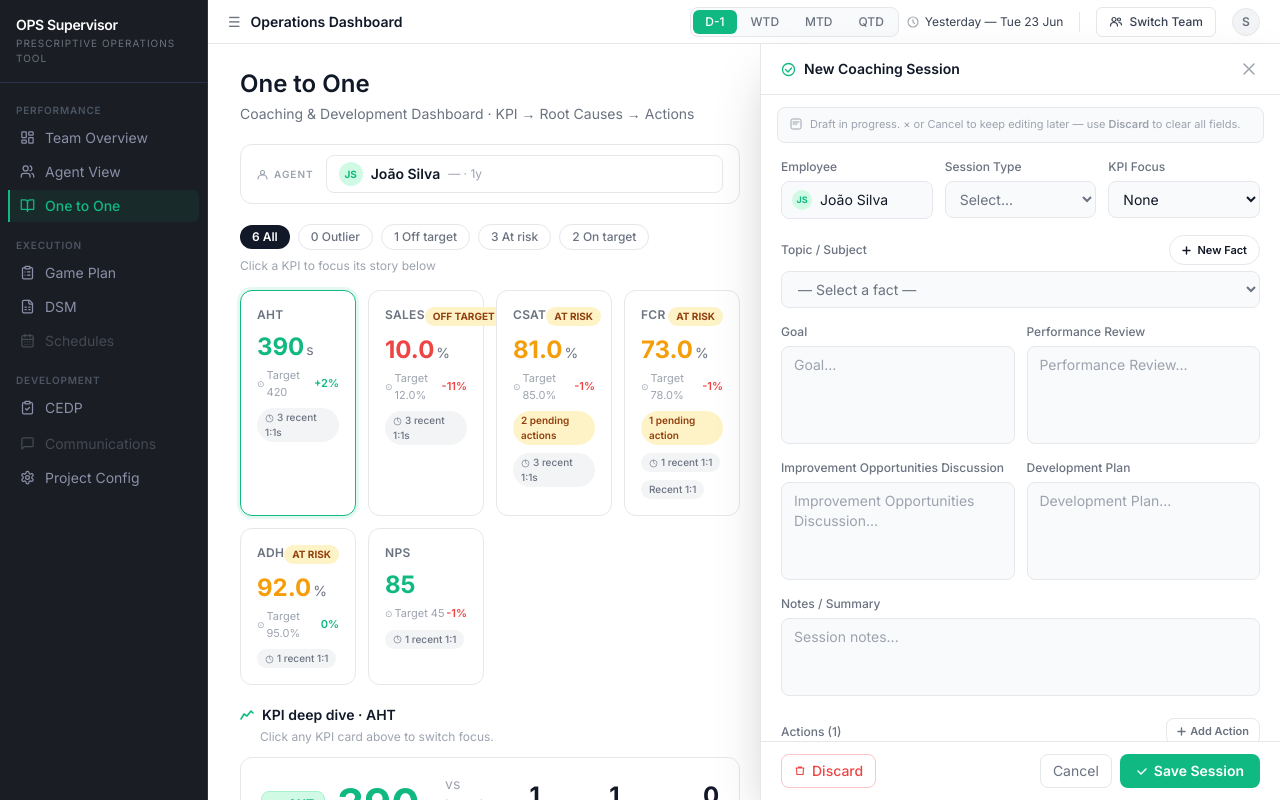
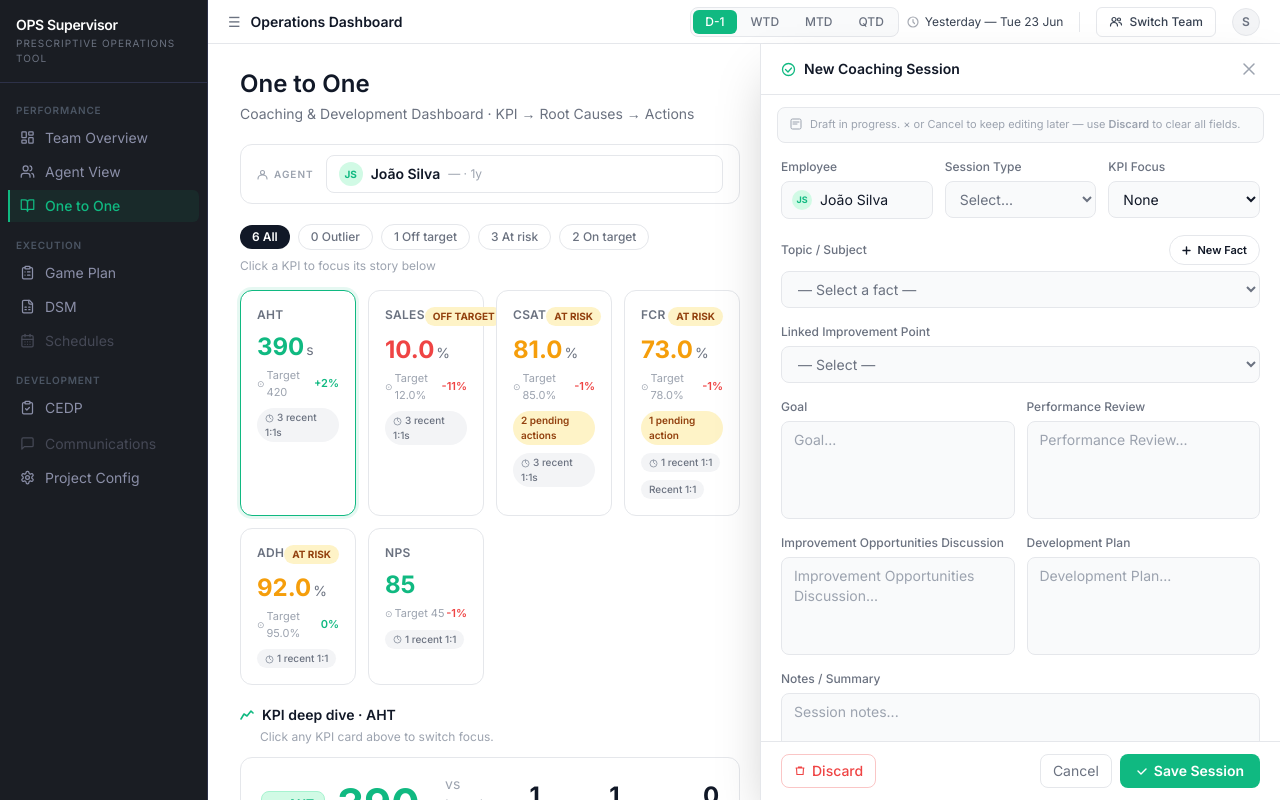
Before and after one commit to andresromero-blip/ops-supervisor-prototypes, a Next.js app: page /projects/20260620-one-to-one in a window 1280 px wide. Both pictures are taken after a click on the button "+ New Session". Shown: the top 800 px of the page. Built offline with nearby package versions, Linux system fonts and the light colour scheme.

Commit message:
Update page.tsx

```diff
--- a/app/projects/20260620-one-to-one/page.tsx
+++ b/app/projects/20260620-one-to-one/page.tsx
@@ -624,6 +624,16 @@ export default function OneToOnePage() {
                     </select>
                   </div>
 
+                  {/* Linked Improvement Point — connects to Agent View Personal Insights */}
+                  <div>
+                    <label className="text-xs font-medium text-text-secondary block mb-1.5">Linked Improvement Point</label>
+                    <select className="w-full text-sm border border-border rounded-lg px-3 py-2 bg-surface-muted text-text-secondary focus:outline-none focus:border-brand">
+                      <option>— Select —</option>
+                      <option>Improve closing technique — only 35% pitch rate</option>
+                      <option>Greeting protocol compliance — failed 3 consecutive evals</option>
+                    </select>
+                  </div>
+
                   {/* Goal + Performance Review — perfectly equal 2-col grid */}
                   <div className="grid grid-cols-2 gap-3">
                     <div className="flex flex-col">
```
